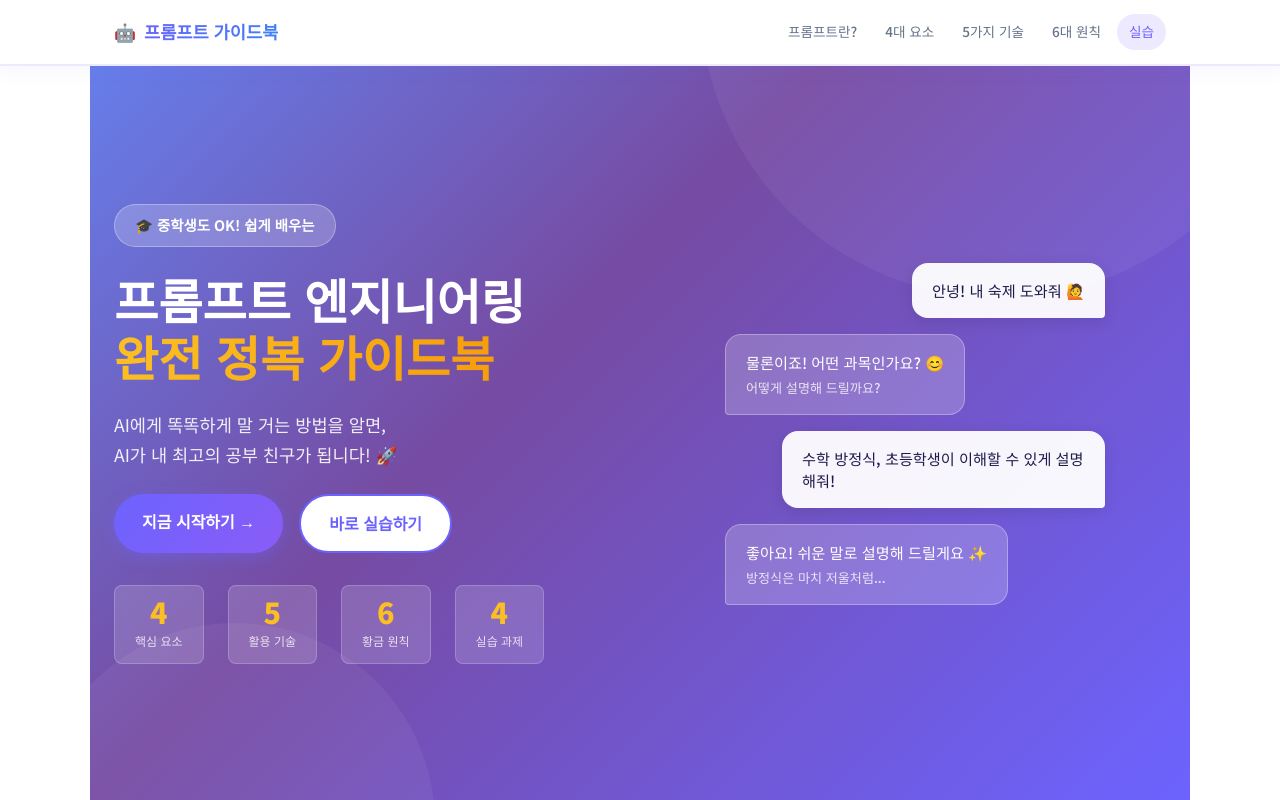
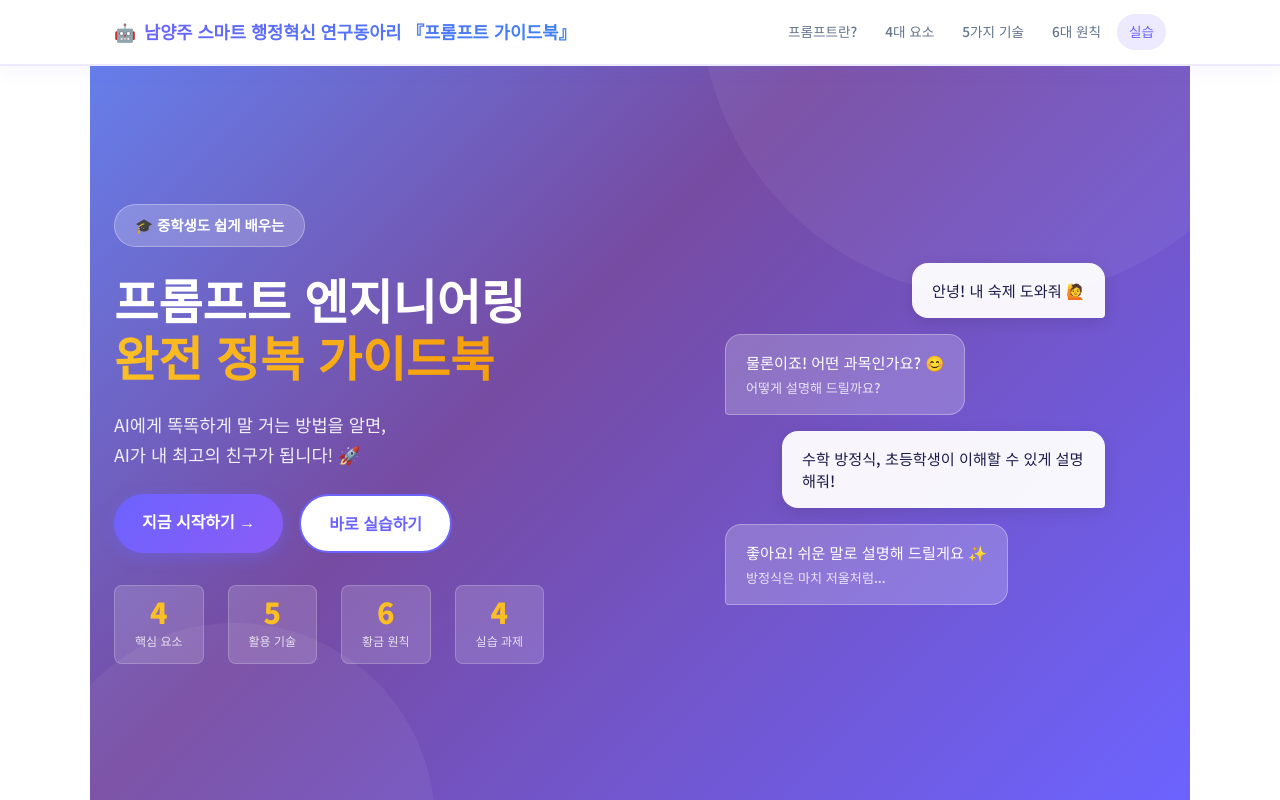
Before and after one commit to AI-technician/prompt, a plain HTML site: page index.html in a window 1280 px wide. Shown: the top 800 px of the page. Drawn offline with Linux system fonts and the light colour scheme.

Commit message:
Update index.html

```diff
--- a/index.html
+++ b/index.html
@@ -3,7 +3,7 @@
 <head>
   <meta charset="UTF-8" />
   <meta name="viewport" content="width=device-width, initial-scale=1.0" />
-  <title>🤖 프롬프트 엔지니어링 가이드북</title>
+  <title>🤖 NYJ 프롬프트 엔지니어링 가이드북</title>
   <link rel="stylesheet" href="css/style.css" />
   <link href="https://fonts.googleapis.com/css2?family=Noto+Sans+KR:wght@400;500;700;900&display=swap" rel="stylesheet" />
   <link rel="stylesheet" href="https://cdn.jsdelivr.net/npm/@fortawesome/fontawesome-free@6.4.0/css/all.min.css" />
@@ -13,7 +13,7 @@
   <!-- 헤더 네비게이션 -->
   <header class="header">
     <div class="header-inner">
-      <div class="logo">🤖 <span>프롬프트 가이드북</span></div>
+      <div class="logo">🤖 <span>남양주 스마트 행정혁신 연구동아리 『프롬프트 가이드북』</span></div>
       <nav class="nav">
         <a href="#what-is-prompt">프롬프트란?</a>
         <a href="#four-elements">4대 요소</a>
@@ -35,14 +35,14 @@
   <!-- 히어로 섹션 -->
   <section class="hero">
     <div class="hero-content">
-      <div class="hero-badge">🎓 중학생도 OK! 쉽게 배우는</div>
+      <div class="hero-badge">🎓 중학생도 쉽게 배우는</div>
       <h1 class="hero-title">
         프롬프트 엔지니어링<br />
         <span class="highlight">완전 정복 가이드북</span>
       </h1>
       <p class="hero-desc">
         AI에게 똑똑하게 말 거는 방법을 알면,<br />
-        AI가 내 최고의 공부 친구가 됩니다! 🚀
+        AI가 내 최고의 친구가 됩니다! 🚀
       </p>
       <div class="hero-btns">
         <a href="#what-is-prompt" class="btn-primary">지금 시작하기 →</a>
@@ -739,7 +739,8 @@
   <footer class="footer">
     <div class="container">
       <p>🤖 프롬프트 엔지니어링 가이드북 | 중학생도 이해하는 AI 활용법</p>
-      <p class="footer-sub">참고 자료: GetUpNote (Gemini 활용 가이드, 프롬프트 작성법)</p>
+      <p>남양주시 스마트 행정혁신 연구 동아리</p>
+
     </div>
   </footer>
 
```
